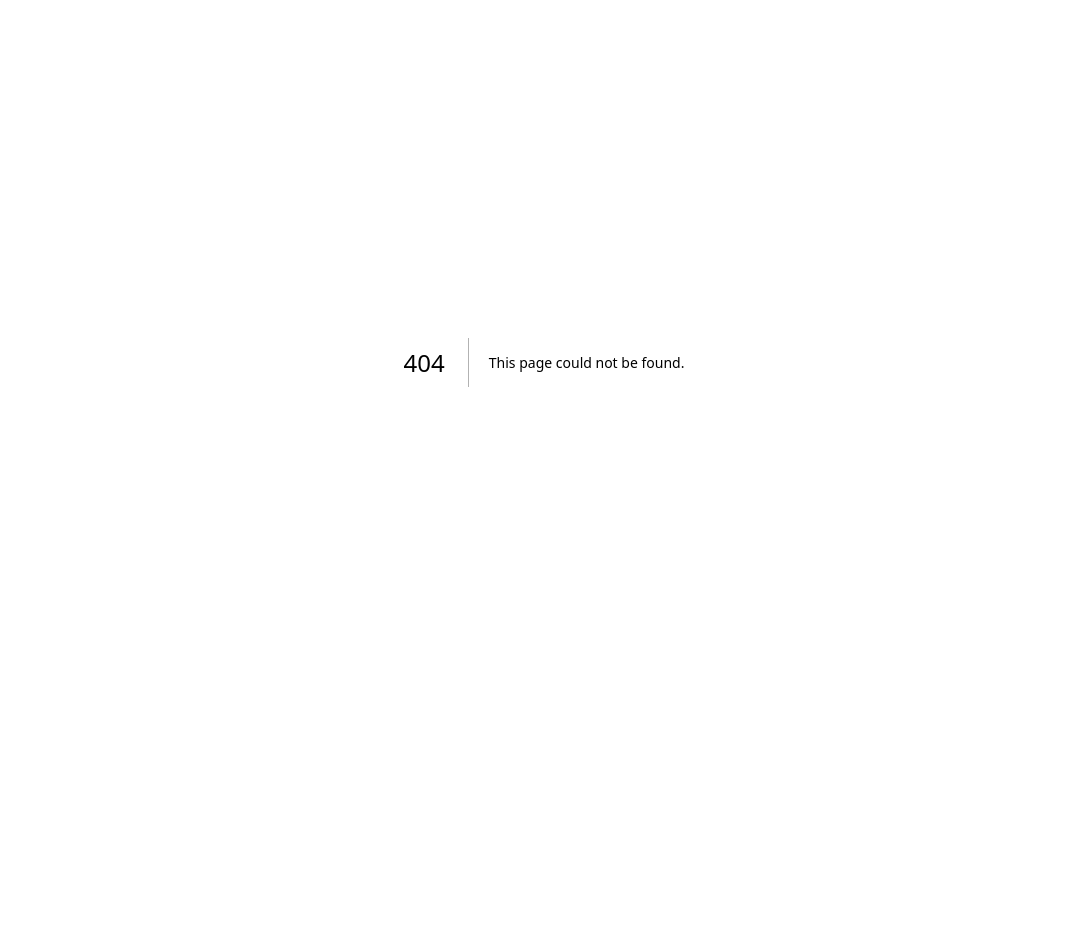
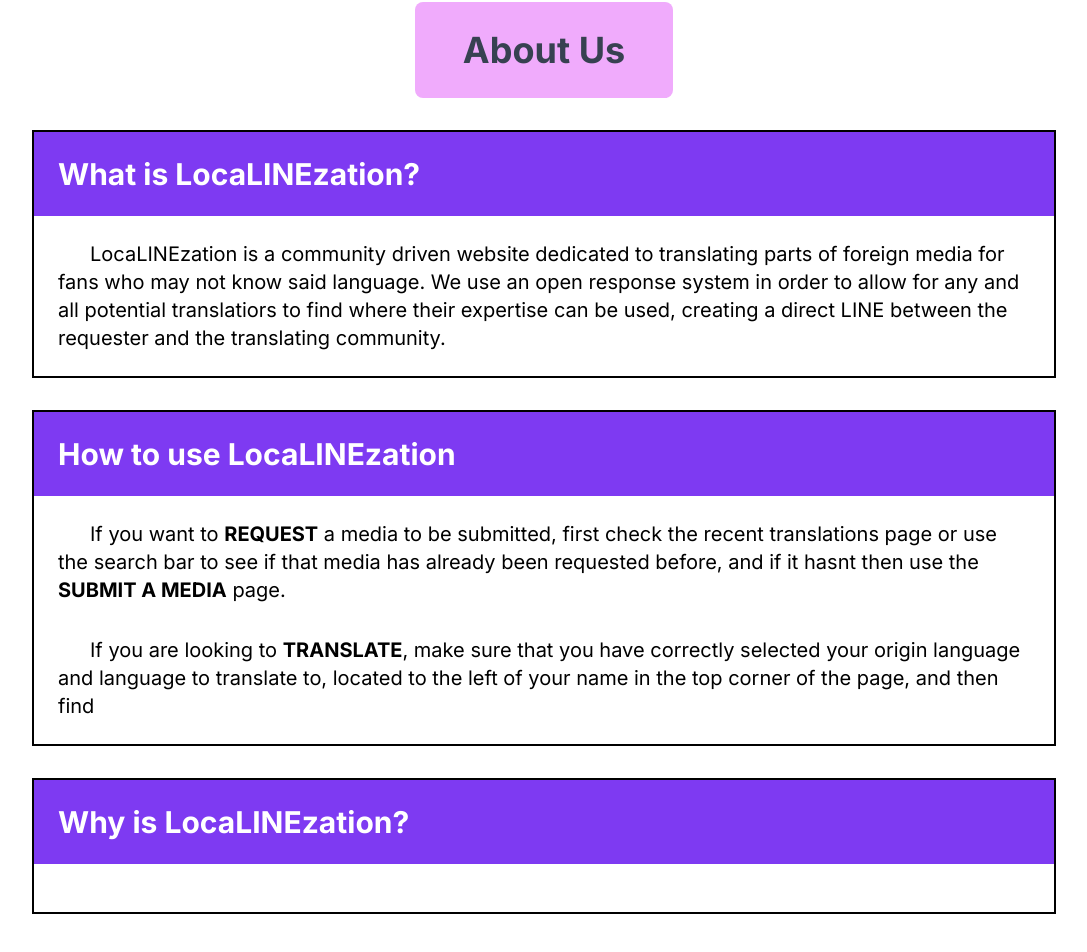
Before and after one commit to LeoJrTheTanooki/localinezation-front, a Next.js app in the folder localinezation-front/: page /AboutPage in a window 1280 px wide. Before the commit this address had no page. Shown: the part 172-1124 px from the top of the page, without its empty margins (96-1183 px from the left). Before the commit the page ends 934 px from the top, so only its background shows below. Built offline with nearby package versions, Linux system fonts and the light colour scheme.

Commit message:
About Us Page

```diff
--- /dev/null
+++ b/localinezation-front/src/app/AboutPage/page.tsx
@@ -0,0 +1,47 @@
+"use client";
+
+import React from "react";
+
+const AboutPage = () => {
+
+    return (
+        <div className="flex flex-col h-fit justify-center items-center my-8">
+            <div id="pageHeader" className="flex items-center h-24 bg-fuchsia-300 p-12 mx-auto rounded-lg mt-2 mb-4">
+                <h1 className="text-center font-bold text-gray-700 text-4xl py-7">About Us</h1>
+            </div>
+            <div className="w-[80vw] flex flex-col border border-black border-2 my-4">
+                <div id="titleHeader" className="bg-purple-600 text-white p-6 text-3xl font-bold">
+                    <p>What is LocaLINEzation?</p>
+                </div>
+                <div id="textBox" className="p-6 text-xl">
+                    <p className="indent-8">LocaLINEzation is a community driven website dedicated to translating parts of foreign media for fans who may not know said language. We use an open response system in order to allow for any and all potential translatiors to find where their expertise can be used, creating a direct LINE between the requester and the translating community.</p>
+                </div>
+            </div>
+            <div className="w-[80vw] flex flex-col border border-black border-2 my-4">
+                <div id="titleHeader" className="bg-purple-600 text-white p-6 text-3xl font-bold">
+                    <p>How to use LocaLINEzation</p>
+                </div>
+                <div id="textBox" className="p-6 text-xl">
+                    <p className="indent-8 mb-8">
+                        If you want to <span className="font-bold">REQUEST</span> a media to be submitted, first check the recent translations page or use the search bar to see if that media has already been requested before, and if it hasnt then use the <span className="font-bold">SUBMIT A MEDIA</span> page.</p>
+
+                    <p className="indent-8">
+                        If you are looking to <span className="font-bold">TRANSLATE</span>, make sure that you have correctly selected your origin language and language to translate to, located to the left of your name in the top corner of the page, and then find
+                    </p>
+                </div>
+            </div>
+            <div className="w-[80vw] flex flex-col border border-black border-2 my-4">
+                <div id="titleHeader" className="bg-purple-600 text-white p-6 text-3xl font-bold">
+                    <p>Why is LocaLINEzation?</p>
+                </div>
+                <div id="textBox" className="p-6 text-xl">
+                    <p className="indent-8">
+
+                    </p>
+                </div>
+            </div>
+        </div>
+    );
+};
+
+export default AboutPage;
```
